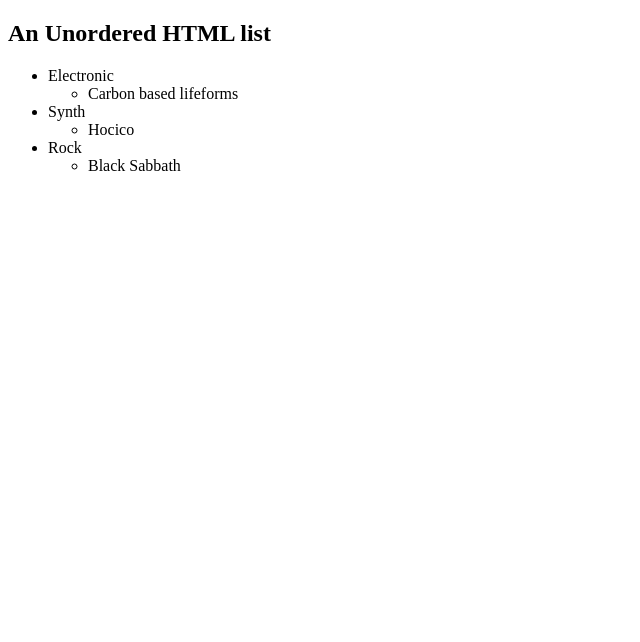
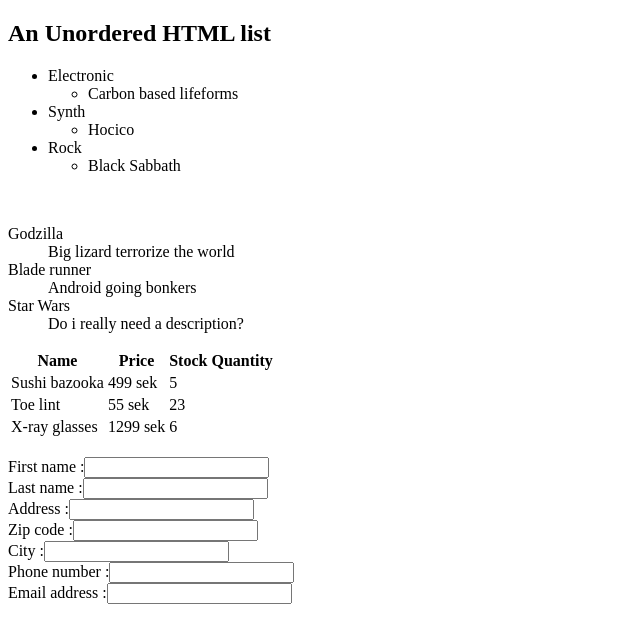
Before and after one commit to HamedSharif/html-exercises, a plain HTML site: page exercise-3/exercise-3-6 unordered list.html in a window 1280 px wide. Shown: the whole page, without its empty margins (0-640 px from the left). Drawn offline with Linux system fonts and the light colour scheme.

Commit message:
9 Add a Form tag

```diff
--- a/exercise-3/exercise-3-6 unordered list.html
+++ b/exercise-3/exercise-3-6 unordered list.html
@@ -2,11 +2,11 @@
 <html lang="en">
 <head>
     <meta charset="UTF-8">
-    <title>Unorderd list & Sublist</title>
+    <title>Unorderd list and Sublist</title>
 </head>
 
 <body>
-
+<!-- Unorderd list-->
  <h2>An Unordered HTML list</h2>
 
    <ul>
@@ -16,6 +16,64 @@
         <ul><li>Hocico</li></ul>
     <li>Rock</li>
         <ul><li>Black Sabbath</li></ul>
-   </ul>
+   </ul><br>
+
+
+<!-- description list-->
+  <dl>
+       <dt>Godzilla</dt>
+          <dd>Big lizard terrorize the world</dd>
+       <dt>Blade runner</dt>
+          <dd>Android going bonkers</dd>
+       <dt>Star Wars</dt>
+          <dd>Do i really need a description?</dd>
+
+  </dl>
+
+<!-- table-->
+   <div id="table">
+     <table>
+        <tr>
+           <th>Name</th>
+           <th>Price</th>
+           <th>Stock Quantity</th>
+        </tr>
+        <tr>
+          <td>Sushi bazooka</td>
+          <td>499 sek</td>
+          <td>5</td>
+        </tr>
+
+         <tr>
+             <td>Toe lint</td>
+             <td>55 sek</td>
+             <td>23</td>
+         </tr>
+
+         <tr>
+             <td>X-ray glasses</td>
+             <td>1299 sek</td>
+             <td>6</td>
+         </tr>
+     </table>
+   </div>
+
+<!--9 Add a Form tag-->
+  <div id="Form tag">
+   <form>
+       <br>
+       First name    :<input type="text" name="fname"><br>
+       Last name     :<input type="text" name="lname"><br>
+       Address       :<input type="text"><br>
+       Zip code      :<input type="text"><br>
+       City          :<input type="text"><br>
+       Phone number  :<input type="text"><br>
+       Email address :<input type="text">
+   </form>
+  </div>
+
+
+
+
 </body>
 </html>
```
